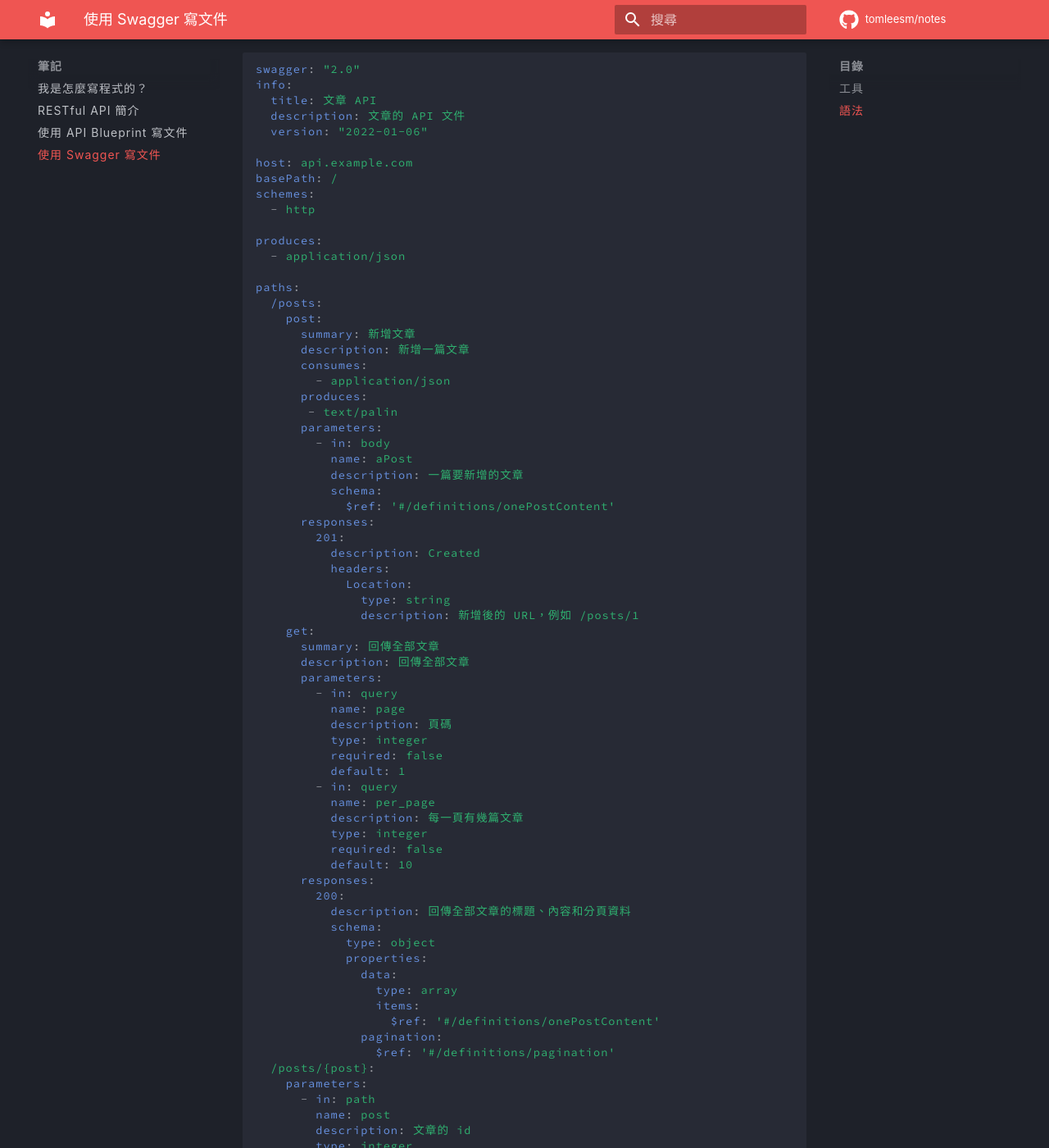
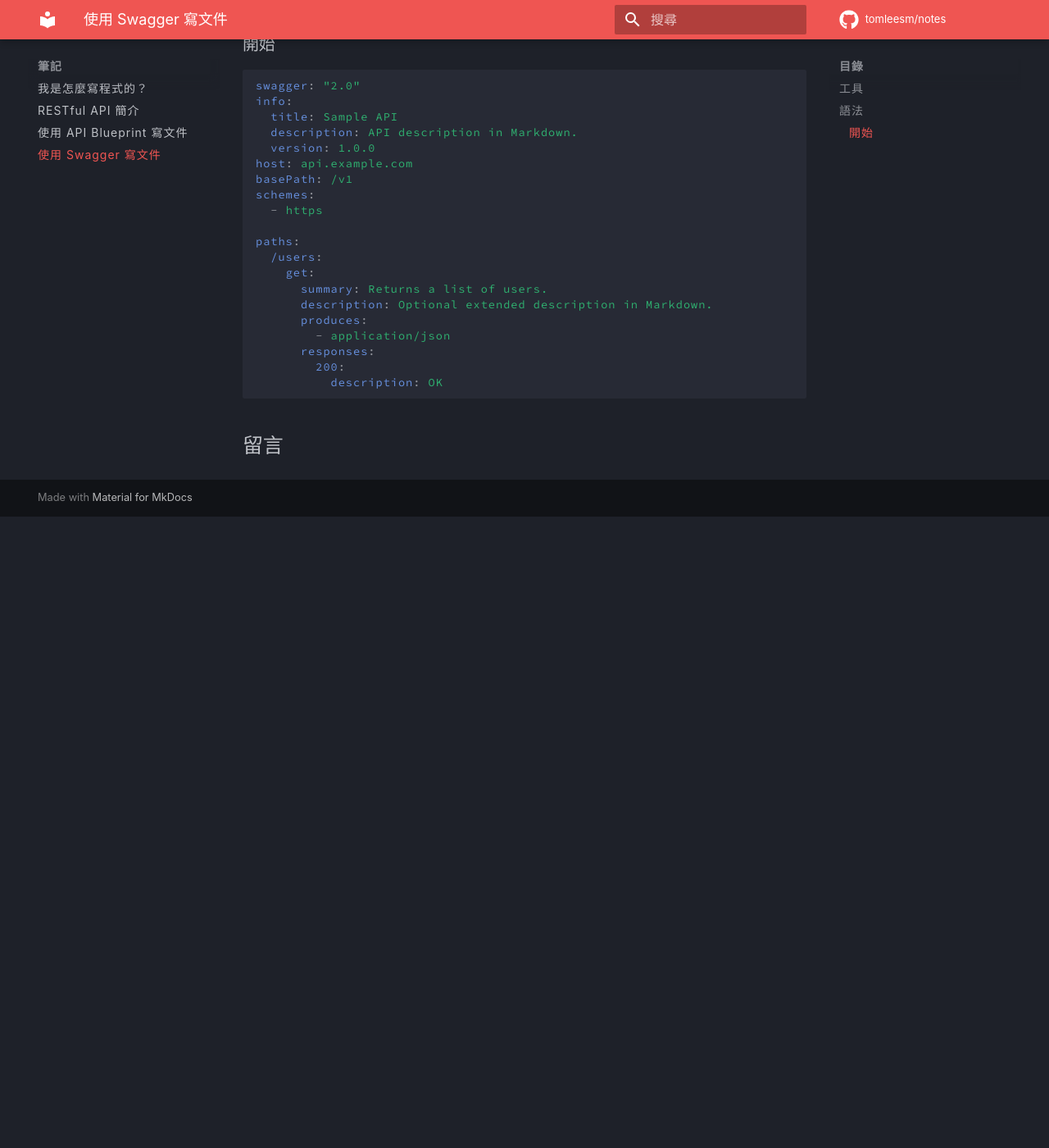
Before and after one commit to tomleesm/notes, an MkDocs documentation site: the page built from docs/swagger.md, in a window 1280 px wide and 1400 px high, scrolled down 1593 px. Shown: the whole window at 82% size. Built offline with MkDocs 1.6.1 and Material for MkDocs 9.7.7, drawn with Linux system fonts in a browser that asks for light colours; comment, search, counter and statistics services are not loaded; after the commit the page ends 2223 px from its top, so only the background shows below that; some of the changed text lies outside the part shown.

Commit message:
文章 Swagger 開始

````diff
--- a/docs/swagger.md
+++ b/docs/swagger.md
@@ -1,6 +1,6 @@
 # 使用 Swagger 寫文件
 
-Swagger 使用 YAML 或 JSON 的語法來寫 RESTful API 文件，主要使用 YAML，官方文件也都用 YAML
+[Swagger](https://swagger.io) 使用 YAML 或 JSON 的語法來寫 RESTful API 文件，主要使用 YAML，官方文件也都用 YAML
 
 ## 工具
 
@@ -67,179 +67,29 @@ sudo service nginx restart
 
 ## 語法
 
-參考 [Swagger v2 官方文件](https://swagger.io/docs/specification/2-0/basic-structure/)。
+以下筆記參考自[Swagger v2 官方文件](https://swagger.io/docs/specification/2-0/basic-structure/)
 
-之前RESTful API：請求與回應的 API 文件可以用 Swagger 寫成如下格式：
+### 開始
 
 ``` yaml
 swagger: "2.0"
 info:
-  title: 文章 API
-  description: 文章的 API 文件
-  version: "2022-01-06"
-
+  title: Sample API
+  description: API description in Markdown.
+  version: 1.0.0
 host: api.example.com
-basePath: /
+basePath: /v1
 schemes:
-  - http
-
-produces:
-  - application/json
+  - https
 
 paths:
-  /posts:
-    post:
-      summary: 新增文章
-      description: 新增一篇文章
-      consumes:
+  /users:
+    get:
+      summary: Returns a list of users.
+      description: Optional extended description in Markdown.
+      produces:
         - application/json
-      produces:
-       - text/palin
-      parameters:
-        - in: body
-          name: aPost
-          description: 一篇要新增的文章
-          schema:
-            $ref: '#/definitions/onePostContent'
-      responses:
-        201:
-          description: Created
-          headers:
-            Location:
-              type: string
-              description: 新增後的 URL，例如 /posts/1
-    get:
-      summary: 回傳全部文章
-      description: 回傳全部文章
-      parameters:
-        - in: query
-          name: page
-          description: 頁碼
-          type: integer
-          required: false
-          default: 1
-        - in: query
-          name: per_page
-          description: 每一頁有幾篇文章
-          type: integer
-          required: false
-          default: 10
       responses:
         200:
-          description: 回傳全部文章的標題、內容和分頁資料
-          schema:
-            type: object
-            properties:
-              data:
-                type: array
-                items:
-                  $ref: '#/definitions/onePostContent'
-              pagination:
-                $ref: '#/definitions/pagination'
-  /posts/{post}:
-    parameters:
-      - in: path
-        name: post
-        description: 文章的 id
-        type: integer
-        required: true
-    get:
-      summary: 回傳指定的文章
-      responses:
-        200:
-          description: 回傳一篇指定的文章
-          schema:
-            $ref: '#/definitions/onePost'
-    put:
-      summary: 修改指定的文章所有欄位
-      produces:
-       - text/palin
-      parameters:
-        - in: body
-          name: aPost
-          description: 一篇要修改的文章
-          schema:
-            $ref: '#/definitions/onePost'
-      responses:
-        204:
-          description: No Content
-    patch:
-      summary: 修改指定的文章部分欄位
-      produces:
-       - text/palin
-      parameters:
-        - in: body
-          name: aPost
-          description: 一篇要修改的文章
-          schema:
-            $ref: '#/definitions/onePostContent'
-      responses:
-        204:
-          description: No Content
-    delete:
-      summary: 刪除指定的文章
-      produces:
-        - text/palin
-      responses:
-        204:
-          description: No Content
-
-definitions:
-  onePostContent:
-    type: object
-    properties:
-      title:
-        type: string
-        description: 文章標題
-        example: 文章標題
-      content:
-        type: string
-        description: 文章內容
-        example: 文章內容
-  onePost:
-    type: object
-    properties:
-      id:
-        type: integer
-        description: 文章的 id
-        example: 1
-      title:
-        type: string
-        description: 文章標題
-        example: 文章標題
-      content:
-        type: string
-        description: 文章內容
-        example: 文章內容
-      createdAt:
-        type: string
-        description: 文章新增時間，格式為 %Y-%M-%DT%h:%m:%s.%u%Z:%z
-        example: "2022-01-20T18:39:27.774000+08:00"
-      updatedAt:
-        type: string
-        description: 文章修改時間，格式為 %Y-%M-%DT%h:%m:%s.%u%Z:%z
-        example: "2022-01-20T18:39:27.774000+08:00"
-  pagination:
-    type: object
-    properties:
-      total:
-        type: integer
-        example: 1000
-      count:
-        type: integer
-        example: 10
-      perPage:
-        type: integer
-        example: 10
-      currentPage:
-        type: integer
-        example: 2
-      totalPages:
-        type: integer
-        example: 100
-      nextUrl:
-        type: string
-        example: /posts?page=2&per_page=10
+          description: OK
 ```
-
-用 Swagger UI 轉換後產生 [Swagger Posts API](/swagger-posts-api.png)
````
